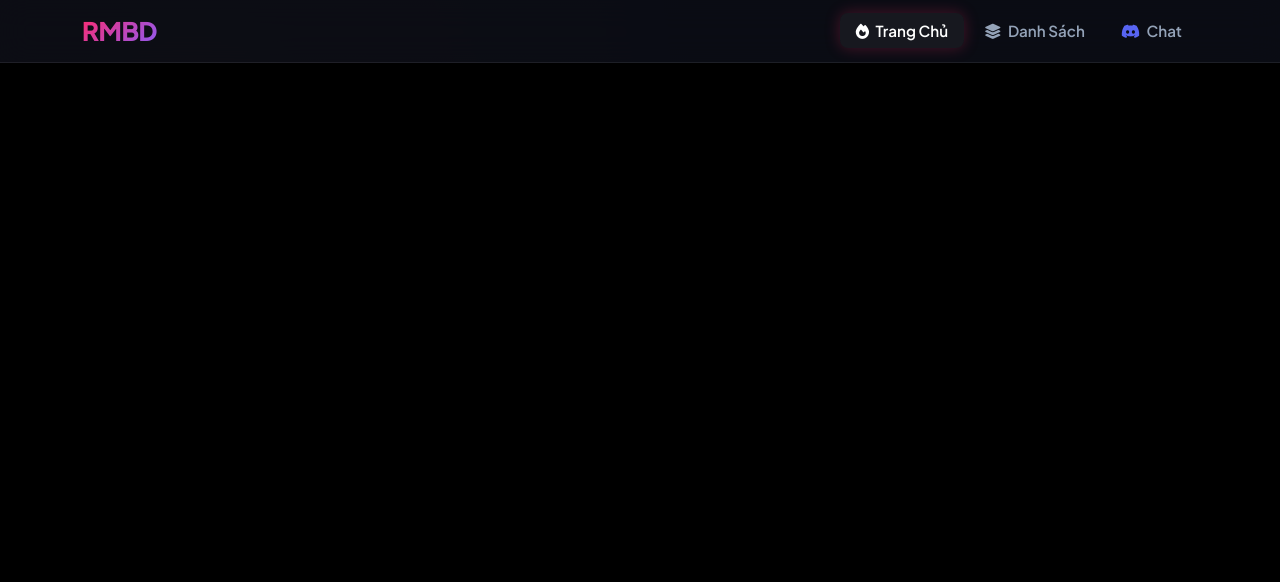
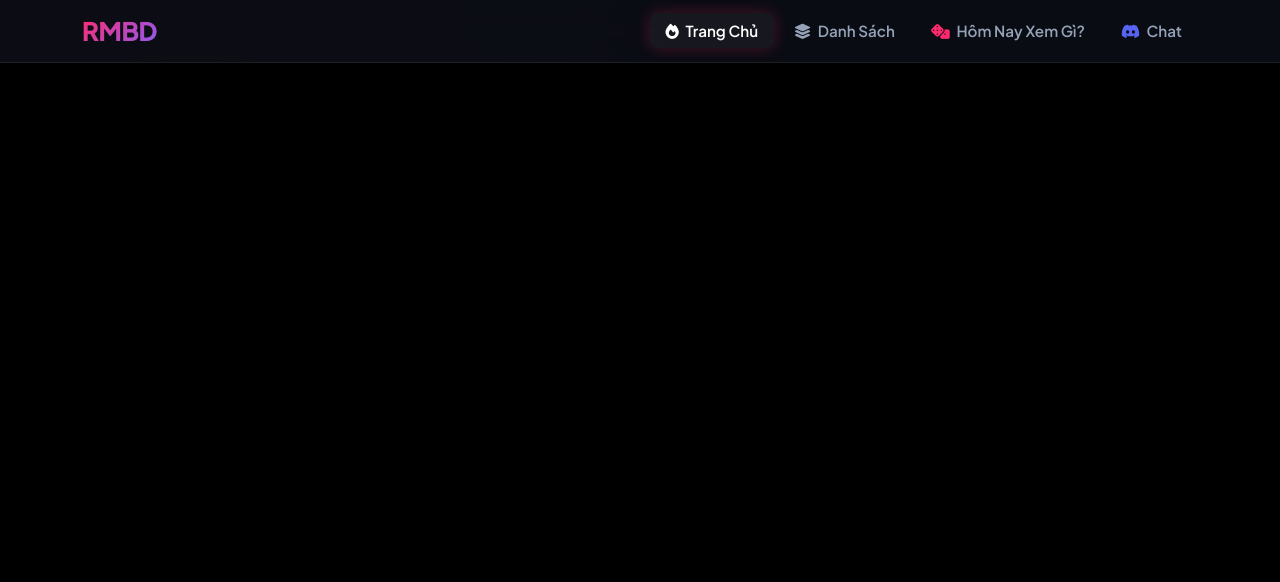
Before and after one commit to thduy289/rmbd-anime, a Flask app: page / in a window 1280 px wide. Shown: the top 582 px of the page. Run offline with Flask 3, Linux system fonts and the light colour scheme; data that the repository does not hold is empty.

Commit message:
Add 'Hôm Nay Xem Gì?' link to navigation

```diff
--- a/templates/base.html
+++ b/templates/base.html
@@ -305,6 +305,11 @@
                             <i class="fas fa-layer-group me-1"></i> Danh Sách
                         </a>
                     </li>
+					<li class="nav-item">
+						<a class="nav-link-anime {{ 'active' if request.path == '/random' else '' }}" href="/random">
+							<i class="fas fa-dice me-1" style="color: #ff2a6d;"></i> Hôm Nay Xem Gì?
+						</a>
+					</li>
                     <li class="nav-item">
                         <a class="nav-link-anime {{ 'active' if request.path == '/chat' else '' }}" href="/chat">
                             <i class="fab fa-discord me-1" style="color: #5865F2;"></i> Chat
```
